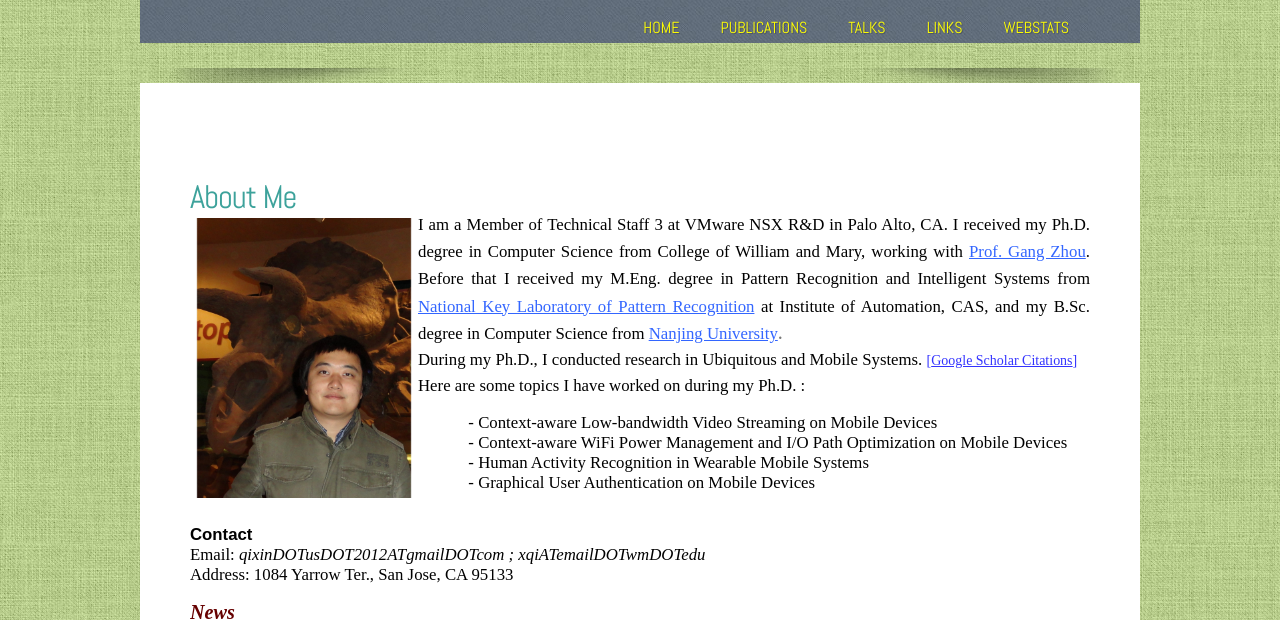
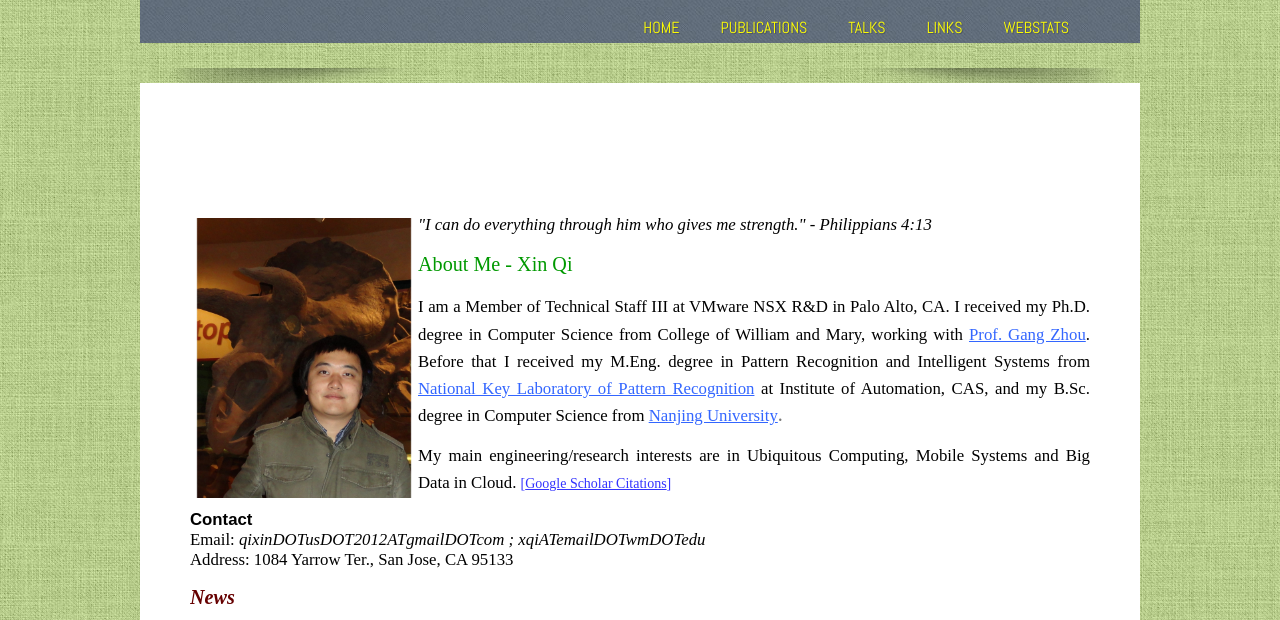
Before and after one commit to xqi-wm/xqi-wm.github.io, a plain HTML site: page index.html in a window 1280 px wide. Shown: the part 107-727 px from the top of the page. Drawn offline with Linux system fonts and the light colour scheme.

Commit message:
update index

```diff
--- a/index.html
+++ b/index.html
@@ -1,5 +1,6 @@
 <!DOCTYPE html PUBLIC "-//W3C//DTD XHTML 1.0 Strict//EN" "http://www.w3.org/TR/xhtml1/DTD/xhtml1-strict.dtd">
-<html xmlns="http://www.w3.org/1999/xhtml"><head><!--
+<html xmlns="http://www.w3.org/1999/xhtml"><head>
+<!--
 Design by Free CSS Templates
 http://www.freecsstemplates.org
 Released for free under a Creative Commons Attribution 2.5 License
@@ -87,9 +88,14 @@ var s = document.getElementsByTagName('script')[0]; s.parentNode.insertBefore(ga
 <div id="page">
 <div id="content">
 <div class="post">
-<h2 class="title"><small>About Me</small> </h2>
+<h2 class="title"><small><br />
+</small> </h2>
 <div class="entry">
-<p><img src="images/xqi2.jpg" style="padding: 7px 6px; float: left; width: 216px; height: 280px;" alt="Xin Qi's photo" /><big style="font-family: Times New Roman,Times,serif;"><big><span class="listingBlankTr"><span class="node"><small><span style="color: black;">I am a Member of Technical Staff 3 at </span></small></span></span></big></big><big style="font-family: Times New Roman,Times,serif;"><big><span class="listingBlankTr"><span class="node"><small><span style="color: black;">VMware </span></small></span></span></big></big><big style="font-family: Times New Roman,Times,serif;"><big><span class="listingBlankTr"><span class="node"><small><span style="color: black;">NSX R&amp;D in Palo Alto, CA. I received my Ph.D. degree </span></small></span></span></big></big><big style="font-family: Times New Roman,Times,serif;"><big><span class="listingBlankTr"><span class="node"><small><span style="color: black;">in Computer Science from</span></small></span></span></big><big><span class="listingBlankTr"><span class="node"><small><span style="color: black;">
+<p><img src="images/xqi2.jpg" style="padding: 7px 6px; float: left; width: 216px; height: 280px;" alt="Xin Qi's photo" /><big style="font-family: Times New Roman,Times,serif;"><big><span class="listingBlankTr"><span class="node"><small><span style="color: black;"><span style="font-style: italic;">"I can do everything through him who gives me strength." - Philippians 4:13</span><br />
+</span></small></span></span></big></big></p>
+<p><big style="font-family: Times New Roman,Times,serif;"><big><span class="listingBlankTr"><span class="node"><small><span style="color: black;"><big><span style="color: rgb(0, 153, 0);">About Me - Xin Qi</span></big><br />
+</span></small></span></span></big></big></p>
+<p><big style="font-family: Times New Roman,Times,serif;"><big><span class="listingBlankTr"><span class="node"><small><span style="color: black;">I am a Member of Technical Staff III at </span></small></span></span></big></big><big style="font-family: Times New Roman,Times,serif;"><big><span class="listingBlankTr"><span class="node"><small><span style="color: black;">VMware </span></small></span></span></big></big><big style="font-family: Times New Roman,Times,serif;"><big><span class="listingBlankTr"><span class="node"><small><span style="color: black;">NSX R&amp;D in Palo Alto, CA. I received my Ph.D. degree </span></small></span></span></big></big><big style="font-family: Times New Roman,Times,serif;"><big><span class="listingBlankTr"><span class="node"><small><span style="color: black;">in Computer Science from</span></small></span></span></big><big><span class="listingBlankTr"><span class="node"><small><span style="color: black;">
 College of
 William and Mary,&nbsp;</span></small></span></span></big></big><big style="font-family: Times New Roman,Times,serif;"><big><span class="listingBlankTr"><span class="node"><small><span style="color: black;" /></small></span></span></big></big><big style="font-family: Times New Roman,Times,serif;"><big><span class="listingBlankTr"><span class="node"><small><span style="color: black;">working with <a target="_blank" href="http://www.cs.wm.edu/%7Egzhou/"><span style="text-decoration: underline; color: rgb(51, 102, 255);">Prof. Gang Zhou</span></a></span></small></span></span></big></big><big style="font-family: Times New Roman,Times,serif;"><big><span class="listingBlankTr"><span class="node"><small><span style="color: black;">. Before that</span></small></span></span></big></big><big style="font-family: Times New Roman,Times,serif;"><span style="color: black;"> </span><big style="color: black;"><span class="listingBlankTr"><span class="node" /></span></big></big><big style="font-family: Times New Roman,Times,serif;"><big><span class="listingBlankTr"><span class="node"><small><span style="color: black;">I received my M.Eng. degree in Pattern
 Recognition and
@@ -100,24 +106,11 @@ Pattern Recognition</a> <span style="color: black;">at
 Institute of
 Automation, CAS, and my B.Sc.
 degree in Computer Science from</span> <a href="http://www.nju.edu.cn/english/" target="_blank"><span style="color: rgb(51, 102, 255); text-decoration: underline;">Nanjing
-University</span></a></small>.</span></span></big></big><span style="font-family: Times New Roman,Times,serif;"> </span><br />
-<big style="font-family: Times New Roman,Times,serif; color: black;">During my Ph.D., I conducted research in Ubiquitous and Mobile Systems. </big><big style="font-family: Times New Roman,Times,serif; color: black;"><small><a target="_blank" href="https://scholar.google.com/citations?hl=en&amp;user=05BTnPwAAAAJ"><span style="color: rgb(51, 51, 255);">[<span style="text-decoration: underline;">Google Scholar Citations</span>]</span></a></small><br />
-Here are some topics I have worked on during my Ph.D. :</big><big style="color: black;"><small><a target="_blank" href="https://scholar.google.com/citations?hl=en&amp;user=05BTnPwAAAAJ"><span style="color: rgb(51, 51, 255);" /></a></small></big></p>
+University</span></a></small>.</span></span></big></big><span style="font-family: Times New Roman,Times,serif;">&nbsp;</span></p>
+<p>
+<big style="font-family: Times New Roman,Times,serif; color: black;">My main engineering/research interests are in Ubiquitous Computing, Mobile Systems and Big Data in Cloud. </big><big style="font-family: Times New Roman,Times,serif; color: black;"><small><a target="_blank" href="https://scholar.google.com/citations?hl=en&amp;user=05BTnPwAAAAJ"><span style="color: rgb(51, 51, 255);">[<span style="text-decoration: underline;">Google Scholar Citations</span>]</span></a></small><br /></big><big style="color: black;"><small><a target="_blank" href="https://scholar.google.com/citations?hl=en&amp;user=05BTnPwAAAAJ"><span style="color: rgb(51, 51, 255);" /></a></small></big></p>
+<big style="font-family: Times New Roman,Times,serif; color: black;"></big> <big style="font-family: Times New Roman,Times,serif; color: black;"></big><span style="color: red; font-style: italic; font-weight: bold;">
 
-<big style="font-family: Times New Roman,Times,serif; color: black;">&nbsp;&nbsp;&nbsp;
-&nbsp; &nbsp; &nbsp; &nbsp; - </big><big style="font-family: Times New Roman,Times,serif; color: black;">Context-aware
-Low-bandwidth Video Streaming on Mobile Devices</big><br />
-<big style="font-family: Times New Roman,Times,serif; color: black;">&nbsp;
-&nbsp; &nbsp; &nbsp; &nbsp; &nbsp; - </big><big style="font-family: Times New Roman,Times,serif; color: black;">Context-aware
-WiFi Power Management and I/O Path Optimization on Mobile Devices</big><big style="font-family: Times New Roman,Times,serif; color: black;"><br />
-&nbsp; &nbsp; &nbsp; &nbsp; &nbsp; &nbsp; - </big><big style="font-family: Times New Roman,Times,serif; color: black;">Human
-Activity Recognition in Wearable Mobile Systems</big><br />
-<big style="font-family: Times New Roman,Times,serif; color: black;">&nbsp;
-&nbsp; &nbsp; &nbsp; &nbsp; &nbsp; - </big><big style="font-family: Times New Roman,Times,serif; color: black;">Graphical
-User Authentication on Mobile Devices</big><br />
-&nbsp;
-<span style="color: red; font-style: italic; font-weight: bold;"><br />
-<br />
 </span><big style="color: black; font-weight: bold;">Contact</big><br style="font-family: Times New Roman,Times,serif; color: black;" />
 <big style="color: black;"><span style="font-family: Times New Roman,Times,serif;">Email: <span style="font-style: italic;">qixinDOTusDOT2012ATgmailDOTcom ; xqiATemailDOTwmDOTedu</span></span><br style="font-family: Times New Roman,Times,serif;" />
 <span style="font-family: Times New Roman,Times,serif;">Address: 1084 Yarrow Ter., San Jose, CA 95133<br />
```
